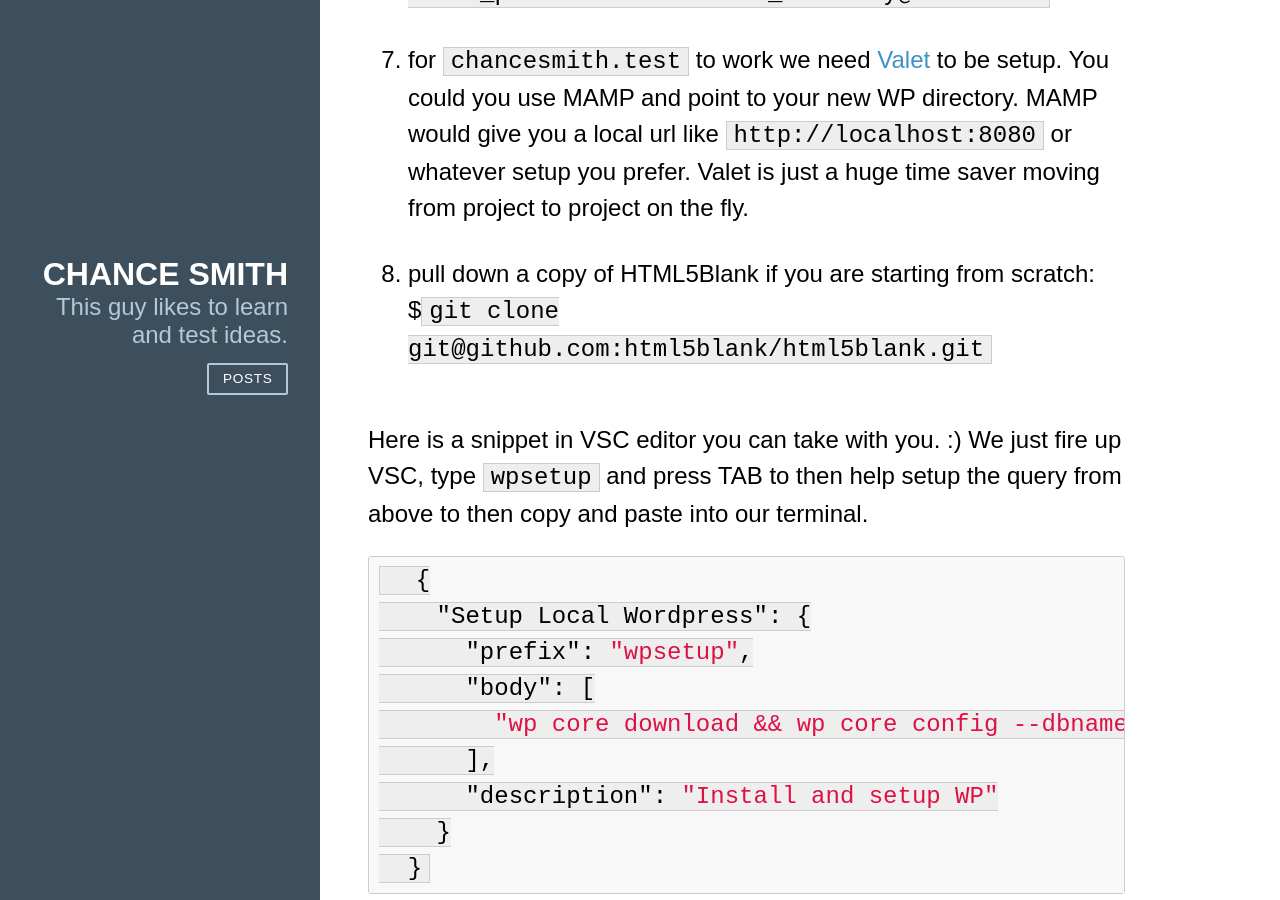
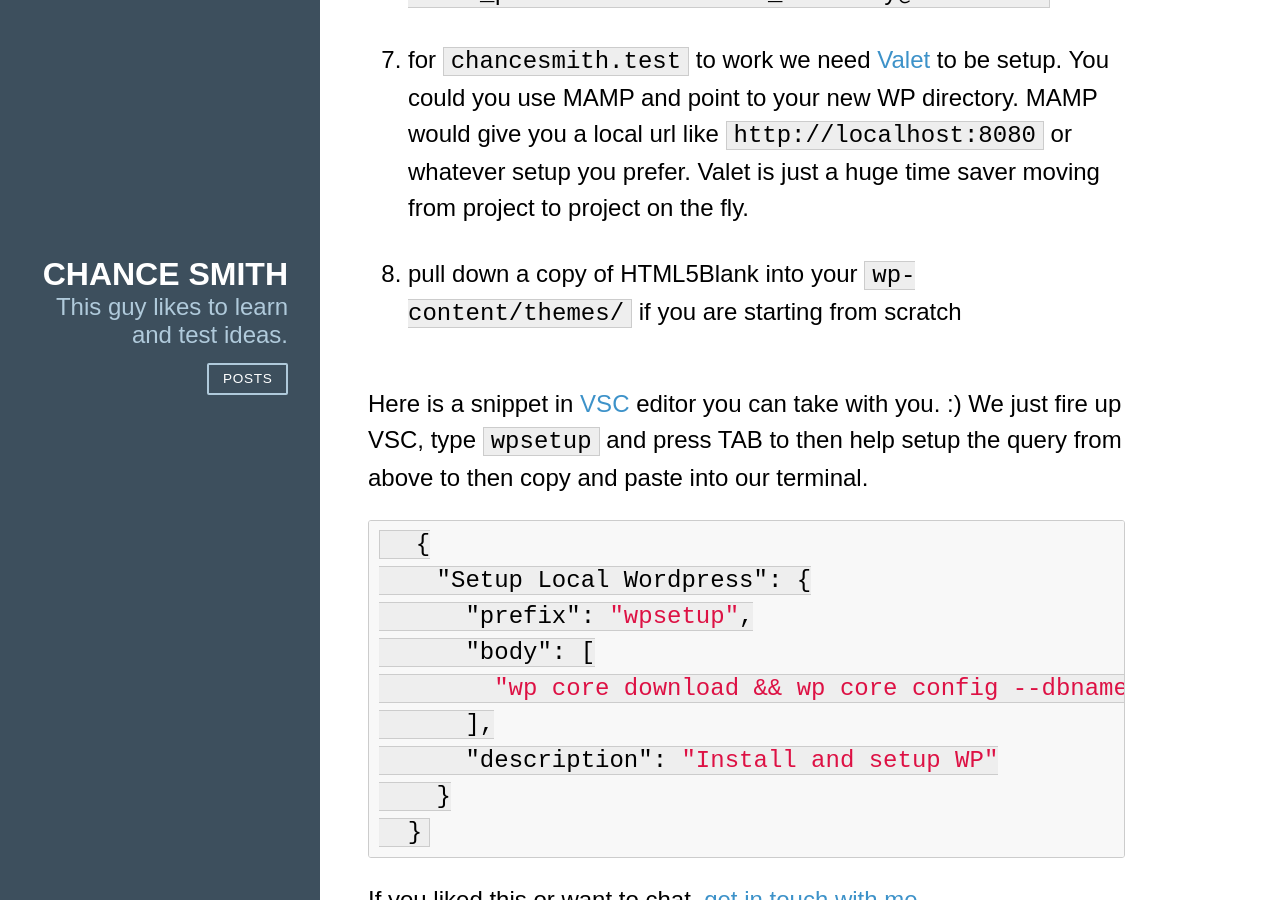
Before and after one commit to chancesmith/chance-smith-blog, a Jekyll site: the page built from _posts/2017-12-22-update-local-wordpress-setup.markdown, in a window 1280 px wide and 900 px high, scrolled down 2644 px. Built offline with Jekyll 4.4.1, drawn with Linux system fonts in a browser that asks for light colours.

Commit message:
fixes HTML5Blank reference in latest WP setup post

````diff
--- a/_posts/2017-12-22-update-local-wordpress-setup.markdown
+++ b/_posts/2017-12-22-update-local-wordpress-setup.markdown
@@ -42,9 +42,9 @@ We start by moving into our project directory in side our `wip/` (work in progre
 1. install WP: $`wp core install --title=SITE_NAME --url=SITE_URL --admin_user=admin --admin_password=pass --admin_email=YOUR@EMAIL.com`
 1. TIP: here's an example of the above all at once: $`wp core download && wp core config --dbname=blog_wp --dbuser=root --dbpass= && wp db create && wp core install --title=Chance Smith Blog --url=chancesmith.test --admin_user=sh --admin_password=sh --admin_email=my@email.com`
 1. for `chancesmith.test` to work we need [Valet](https://laravel.com/docs/5.5/valet#installation) to be setup. You could you use MAMP and point to your new WP directory. MAMP would give you a local url like `http://localhost:8080` or whatever setup you prefer. Valet is just a huge time saver moving from project to project on the fly.
-1. pull down a copy of HTML5Blank if you are starting from scratch: $`git clone git@github.com:html5blank/html5blank.git`
+1. pull down a copy of HTML5Blank into your `wp-content/themes/` if you are starting from scratch
 
-Here is a snippet in VSC editor you can take with you. :)
+Here is a snippet in [VSC](https://code.visualstudio.com/) editor you can take with you. :)
 We just fire up VSC, type `wpsetup` and press TAB to then help setup the query from above to then copy and paste into our terminal.
 
 ```json
````
